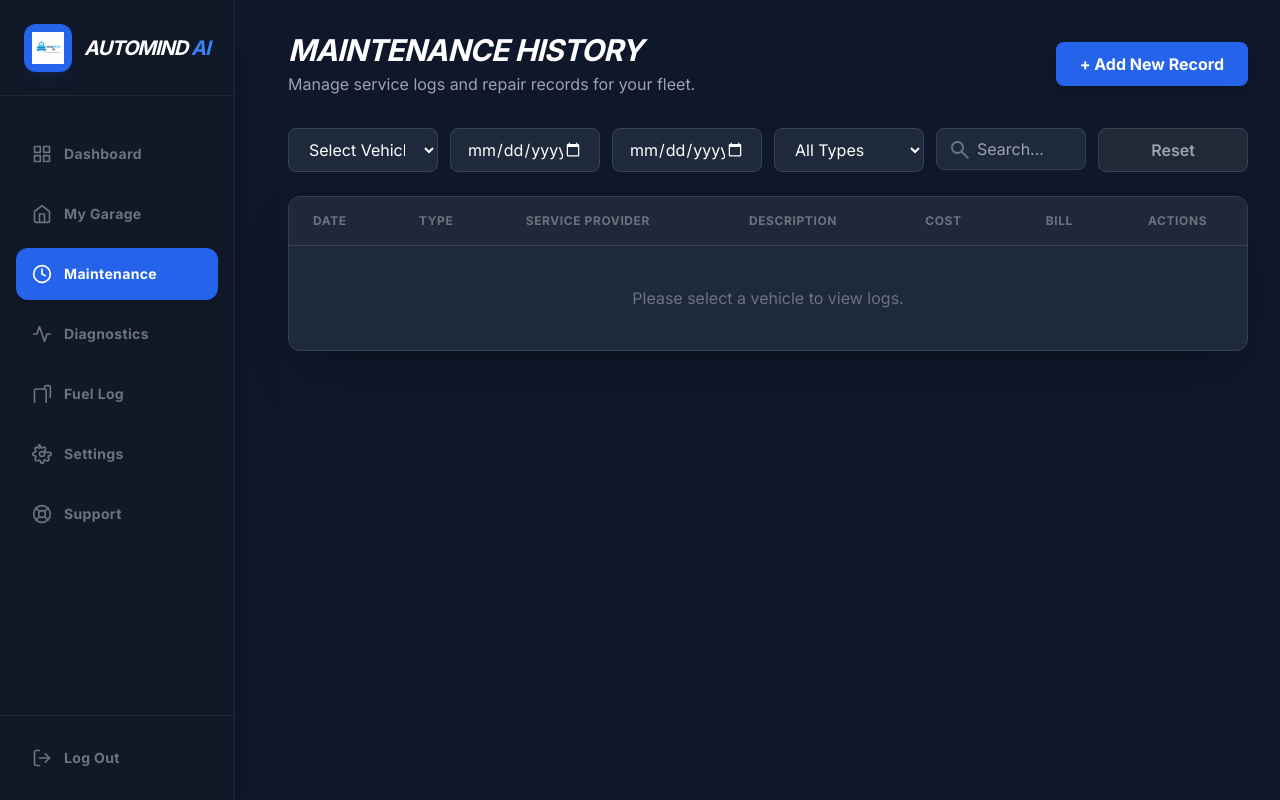
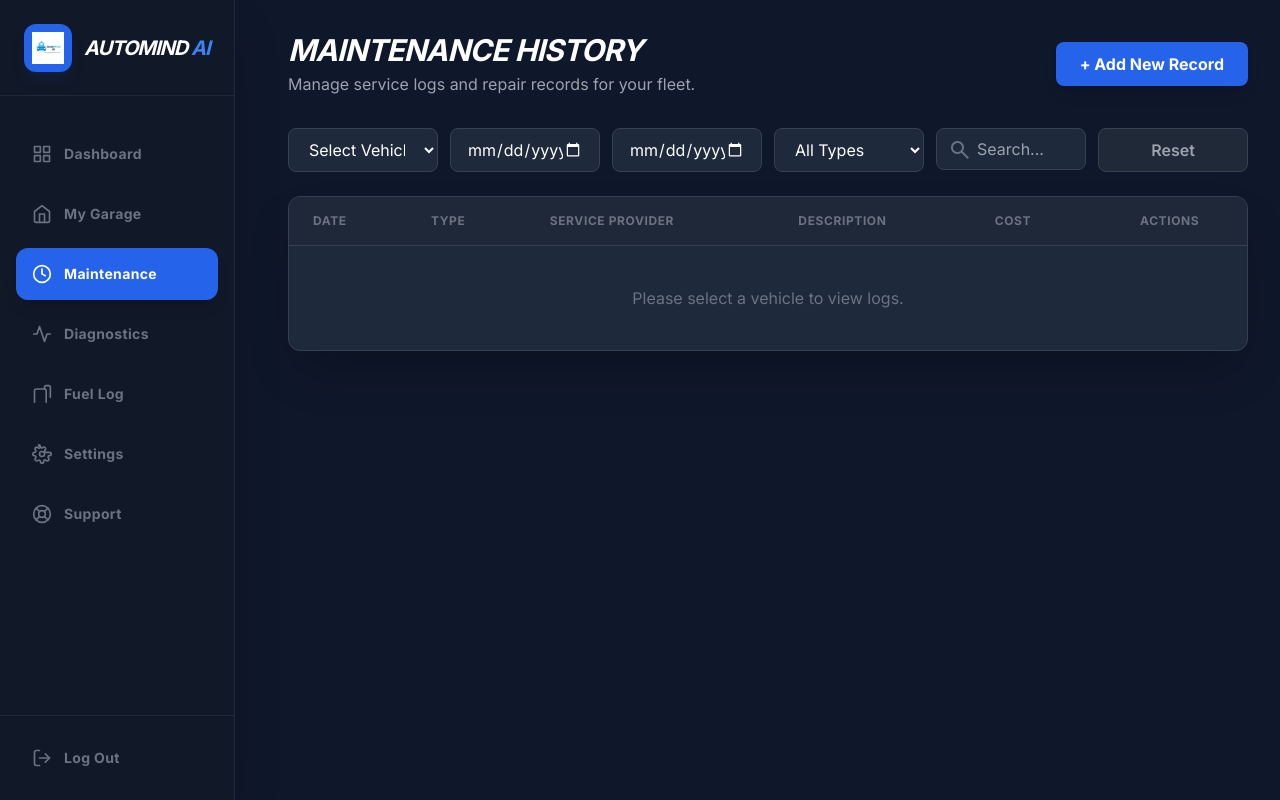
Before and after one commit to HimashaWeerasekara02/AutoMind-AI, a PHP site: page /maintenance.php in a window 1280 px wide. Run offline with PHP 8.4, Linux system fonts and the light colour scheme; the visitor is signed in with stand-in values (Sample User, id 1); data that the repository does not hold is empty; some libraries are stand-ins or nearby versions.

Commit message:
modified maintenance.php added

```diff
--- a/maintenance.php
+++ b/maintenance.php
@@ -23,7 +23,6 @@ $userId = $_SESSION['user_id'];
         .modal-animate { animation: modalIn 0.2s ease-out; }
         input[type="date"]::-webkit-calendar-picker-indicator { filter: invert(1); }
 
-        /* Mobile vs Desktop Display Logic */
         @media (max-width: 767px) {
             .desktop-only { display: none; }
             .mobile-only { display: block; }
@@ -83,12 +82,11 @@ $userId = $_SESSION['user_id'];
                                 <th class="px-6 py-4">Service Provider</th>
                                 <th class="px-6 py-4">Description</th>
                                 <th class="px-6 py-4">Cost</th>
-                                <th class="px-6 py-4 text-center">Bill</th>
                                 <th class="px-6 py-4 text-center">Actions</th>
                             </tr>
                         </thead>
                         <tbody id="history-tbody" class="divide-y divide-gray-700/50">
-                            <tr><td colspan="7" class="px-6 py-10 text-center text-gray-500">Please select a vehicle to view logs.</td></tr>
+                            <tr><td colspan="6" class="px-6 py-10 text-center text-gray-500">Please select a vehicle to view logs.</td></tr>
                         </tbody>
                     </table>
                 </div>
@@ -105,7 +103,6 @@ $userId = $_SESSION['user_id'];
             <h2 id="modal-title" class="text-xl md:text-2xl text-white font-bold mb-6 italic uppercase">Record Service</h2>
             <form id="record-form" class="space-y-4">
                 <input type="hidden" id="form-editing-id">
-                <input type="hidden" id="form-existing-bill">
 
                 <div class="grid grid-cols-1 sm:grid-cols-2 gap-4">
                     <div>
@@ -135,14 +132,6 @@ $userId = $_SESSION['user_id'];
                 <div>
                     <label class="block text-xs font-semibold text-gray-500 mb-1">Total Cost (LKR)</label>
                     <input type="number" step="0.01" id="form-cost" placeholder="0.00" required class="w-full bg-gray-900 border border-gray-700 rounded-lg px-4 py-2 text-white">
-                </div>
-
-                <div>
-                    <label class="block text-xs font-semibold text-gray-500 mb-1">Maintenance Bill (Optional)</label>
-                    <label class="flex items-center justify-center w-full h-12 border-2 border-dashed border-gray-700 rounded-lg cursor-pointer hover:bg-gray-800 transition-colors">
-                        <span id="file-name" class="text-sm text-gray-500 truncate px-4">Click to upload bill</span>
-                        <input type="file" id="form-bill" class="hidden" accept="image/*,application/pdf" onchange="document.getElementById('file-name').innerText = this.files[0].name">
-                    </label>
                 </div>
 
                 <div class="flex flex-col-reverse sm:flex-row justify-end gap-3 pt-4">
@@ -178,10 +167,8 @@ $userId = $_SESSION['user_id'];
         async function fetchRecords() {
             const vId = vehicleSelect.value;
             if(!vId) return;
-            const loader = '<tr><td colspan="7" class="px-6 py-10 text-center text-gray-500 animate-pulse">Loading...</td></tr>';
-            const mLoader = '<div class="px-6 py-10 text-center text-gray-500 animate-pulse">Loading...</div>';
-            tbody.innerHTML = loader;
-            mobileList.innerHTML = mLoader;
+            tbody.innerHTML = '<tr><td colspan="6" class="px-6 py-10 text-center text-gray-500 animate-pulse">Loading...</td></tr>';
+            mobileList.innerHTML = '<div class="px-6 py-10 text-center text-gray-500 animate-pulse">Loading...</div>';
 
             try {
                 const res = await fetch(`get_maintenance.php?vehicleId=${vId}`);
@@ -189,7 +176,7 @@ $userId = $_SESSION['user_id'];
                 allRecords = data.success ? data.records : [];
                 applyFilters();
             } catch (e) {
-                tbody.innerHTML = '<tr><td colspan="7" class="px-6 py-10 text-center text-red-400">Error loading data.</td></tr>';
+                tbody.innerHTML = '<tr><td colspan="6" class="px-6 py-10 text-center text-red-400">Error loading data.</td></tr>';
                 mobileList.innerHTML = '<div class="px-6 py-10 text-center text-red-400">Error loading data.</div>';
             }
         }
@@ -206,19 +193,17 @@ $userId = $_SESSION['user_id'];
                 const matchDate = (!startDate || r.date >= startDate) && (!endDate || r.date <= endDate);
                 return matchType && matchSearch && matchDate;
             });
-
             renderData(filtered);
         }
 
         function renderData(data) {
             if(data.length === 0) {
                 const noData = "No matching records found.";
-                tbody.innerHTML = `<tr><td colspan="7" class="px-6 py-10 text-center text-gray-500">${noData}</td></tr>`;
+                tbody.innerHTML = `<tr><td colspan="6" class="px-6 py-10 text-center text-gray-500">${noData}</td></tr>`;
                 mobileList.innerHTML = `<div class="px-6 py-10 text-center text-gray-500">${noData}</div>`;
                 return;
             }
 
-            // Desktop Render
             tbody.innerHTML = data.map(r => `
                 <tr class="hover:bg-gray-800/40 border-b border-gray-700/30 transition">
                     <td class="px-6 py-4 text-white whitespace-nowrap">${r.date}</td>
@@ -226,9 +211,6 @@ $userId = $_SESSION['user_id'];
                     <td class="px-6 py-4 text-gray-300 font-medium">${r.serviceProvider}</td>
                     <td class="px-6 py-4 text-gray-400 text-sm">${r.description}</td>
                     <td class="px-6 py-4 text-green-400 font-bold">LKR ${parseFloat(r.totalCost).toLocaleString()}</td>
-                    <td class="px-6 py-4 text-center">
-                        ${r.billUrl ? `<a href="${r.billUrl}" target="_blank" class="text-blue-400 hover:text-blue-300 transition inline-flex items-center gap-1"><span class="material-symbols-outlined text-base">visibility</span></a>` : '<span class="text-gray-600">-</span>'}
-                    </td>
                     <td class="px-6 py-4 text-center">
                         <div class="flex justify-center gap-3">
                             <button onclick="editRecord('${r.id}')" class="text-blue-400 hover:text-blue-300 font-bold text-sm">Edit</button>
@@ -238,7 +220,6 @@ $userId = $_SESSION['user_id'];
                 </tr>
             `).join('');
 
-            // Mobile Render
             mobileList.innerHTML = data.map(r => `
                 <div class="p-4 flex flex-col gap-3">
                     <div class="flex justify-between items-start">
@@ -252,7 +233,6 @@ $userId = $_SESSION['user_id'];
                     <div class="flex justify-between items-center">
                         <span class="text-green-400 font-bold">LKR ${parseFloat(r.totalCost).toLocaleString()}</span>
                         <div class="flex gap-4">
-                            ${r.billUrl ? `<a href="${r.billUrl}" target="_blank" class="text-blue-400"><span class="material-symbols-outlined">description</span></a>` : ''}
                             <button onclick="editRecord('${r.id}')" class="text-blue-400 font-bold text-sm">Edit</button>
                             <button onclick="deleteRecord('${r.id}')" class="text-red-500 font-bold text-sm">Delete</button>
                         </div>
@@ -266,7 +246,6 @@ $userId = $_SESSION['user_id'];
             document.getElementById('record-form').reset();
             document.getElementById('form-editing-id').value = '';
             document.getElementById('modal-title').innerText = "Record Service";
-            document.getElementById('file-name').innerText = "Click to upload bill";
             recordModal.classList.replace('hidden', 'flex');
         }
 
@@ -279,7 +258,6 @@ $userId = $_SESSION['user_id'];
             document.getElementById('form-provider').value = r.serviceProvider;
             document.getElementById('form-desc').value = r.description;
             document.getElementById('form-cost').value = r.totalCost;
-            document.getElementById('form-existing-bill').value = r.billUrl || '';
             document.getElementById('modal-title').innerText = "Edit Service Record";
             recordModal.classList.replace('hidden', 'flex');
         }
@@ -289,6 +267,7 @@ $userId = $_SESSION['user_id'];
             const btn = document.getElementById('submit-btn');
             btn.disabled = true;
             btn.innerText = "Saving...";
+
             const formData = new FormData();
             formData.append('editingId', document.getElementById('form-editing-id').value);
             formData.append('vehicleId', vehicleSelect.value);
@@ -297,9 +276,7 @@ $userId = $_SESSION['user_id'];
             formData.append('serviceProvider', document.getElementById('form-provider').value);
             formData.append('description', document.getElementById('form-desc').value);
             formData.append('totalCost', document.getElementById('form-cost').value);
-            formData.append('existingBillUrl', document.getElementById('form-existing-bill').value);
-            const fileInput = document.getElementById('form-bill');
-            if(fileInput.files[0]) formData.append('bill_doc', fileInput.files[0]);
+
             try {
                 const res = await fetch('add_maintenance.php', { method: 'POST', body: formData });
                 const result = await res.json();
```
